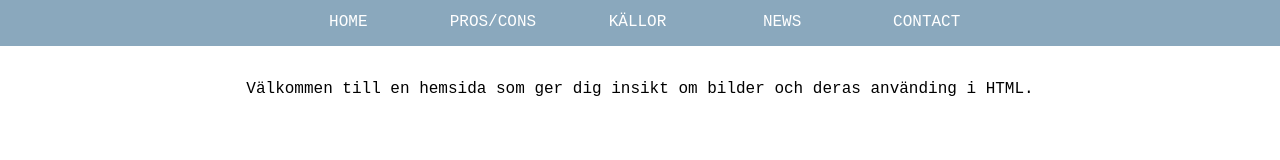
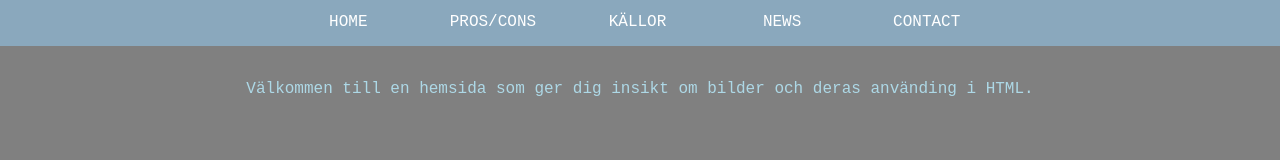
Before and after one commit to meedon/bilder, a plain HTML site: page index.html in a window 1280 px wide. Drawn offline with Linux system fonts and the light colour scheme.

Commit message:
Ändrat färger och gjort index

```diff
--- a/theme.css
+++ b/theme.css
@@ -27,6 +27,7 @@ div.table {
 div.indextext {
   padding: 80px;
   text-align: center;
+  color: lightblue;
 }
 
 /* All kod bör gå ovanför detta då det under är menyn och kan
@@ -38,6 +39,8 @@ störa din / vår egen kod */
 body {
   font-family: monospace;
   font-size:16px;
+  background-color: gray;
+
 }
 .mobile-menu {
   display:block;
```
